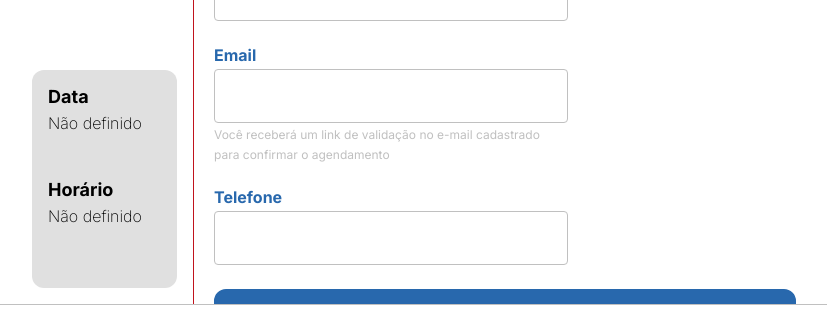
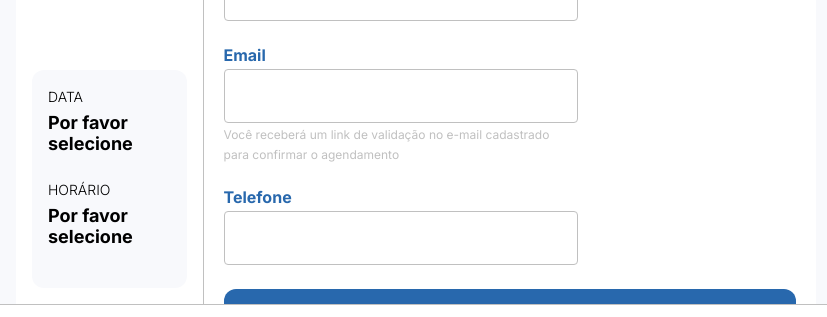
Before and after one commit to curi-dev/rhSystem_app, a Next.js app: page /form in a window 1280 px wide. Shown: the part 412-729 px from the top of the page, without its empty margins (224-1051 px from the left). Built offline with nearby package versions, Linux system fonts and the light colour scheme.

Commit message:
ui adjustments

```diff
--- a/package.json
+++ b/package.json
@@ -18,6 +18,7 @@
     "@types/react": "18.2.21",
     "@types/react-dom": "18.2.7",
     "@types/react-input-mask": "^3.0.2",
+    "@types/react-modal": "^3.16.0",
     "dayjs": "^1.11.9",
     "i": "^0.3.7",
     "next": "13.4.19",
--- a/src/app/form/components/Calendar/Calendar.tsx
+++ b/src/app/form/components/Calendar/Calendar.tsx
@@ -12,6 +12,20 @@ import { BsFillCalendarCheckFill } from 'react-icons/bs'
 
 import "react-modern-calendar-datepicker/lib/DatePicker.css";
 
+export const months = {
+    1: "Janeiro",
+    2: "Fevereiro",
+    3: "Março",
+    4: "Abril",
+    5: "Maio",
+    6: "Junho",
+    7: "Julho",
+    8: "Agosto",
+    9: "Setembro",
+    10: "Outubro",
+    11: "Novembro",
+    12: "Dezembro",
+}
 
 export const slots_mock = [
     { id: "", value: SlotTimeValue.SLOT_1, label: "6:00 AM - 7:00 AM" },
@@ -30,12 +44,12 @@ export const slots_mock = [
 interface CalendarProps {
     values: any
     actions: any
+    isModalOpen: boolean
 }
 
 // elevation of state
-const CalendarComponent: React.FC<CalendarProps> = ({ actions, values }) => {
+const CalendarComponent: React.FC<CalendarProps> = ({ actions, values, isModalOpen }) => {
 
-    console.log("values: ", values)
 
     return (
         <>
@@ -56,9 +70,9 @@ const CalendarComponent: React.FC<CalendarProps> = ({ actions, values }) => {
                         onChange={actions.onChangeSelectedDay}
                         shouldHighlightWeekends
 
+                        // renderFooter={true}
                         calendarClassName='custom-calendar'
                     />
-
                 <TimeSlotContainer >
                     {slots_mock && slots_mock.length > 0 && slots_mock?.map((s, i) => (
                         <Slot
--- a/src/app/form/components/ConfirmationModal/ConfirmationModal.tsx
+++ b/src/app/form/components/ConfirmationModal/ConfirmationModal.tsx
@@ -6,7 +6,6 @@ import { Description, ReadOnlyContainer, StyledInputGroup  } from './styles'
 
 import { AiFillExclamationCircle } from 'react-icons/ai'
 import { Button } from '@/components';
-import { DayValue } from 'react-modern-calendar-datepicker';
 import { SlotTimeValue } from '../Calendar/interfaces';
 
 const customStyles = {
@@ -19,9 +18,11 @@ const customStyles = {
       transform: 'translate(-50%, -50%)',
       width: '100%',
       height: '50%',
-      maxWidth: '800px',
-      maxHeight: '374px'
+      maxWidth: '700px',
+      maxHeight: '374px',
+      boxShadow: '0 1em 3em rgba(156, 136, 255,0.2)'
     },
+    overlay: { zIndex: 1000 }
 };
 
 interface ConfirmationModalProps {
@@ -49,10 +50,11 @@ const ConfirmationModal: React.FC<ConfirmationModalProps> = ({ isOpen, onCloseMo
             isOpen={isOpen}
             onRequestClose={closeModal}
             style={customStyles}
+            ariaHideApp={false}
         >
 
             <div>
-                <div style={{ display: 'flex', alignItems: 'flex-start', border: '0.5px solid #e0e0e0', padding: 8 }}>
+                <div style={{ display: 'flex', alignItems: 'flex-start', border: '0.5px solid #e0e0e0', padding: 12 }}>
                     <div style={{ marginRight: 4, height: '100%', display: 'flex', alignItems: 'center' }}>
                         <AiFillExclamationCircle color="#c0131d" size={25} />
                     </div>
--- a/src/app/form/components/PersonalData/PersonalData.tsx
+++ b/src/app/form/components/PersonalData/PersonalData.tsx
@@ -3,13 +3,12 @@ import { Input, InputMaskComponent } from '@/components'
 import { Title } from '@/components/Title'
 
 import { FaUserEdit } from 'react-icons/fa'
-import { AiFillFilePdf } from 'react-icons/ai'
 
 import { Description } from './styles'
 
 
+
 const PersonalData: React.FC<{  }> = () => {
-
 
 
     return (
@@ -41,7 +40,7 @@ const PersonalData: React.FC<{  }> = () => {
             />
             <InputMaskComponent label={"Telefone"} field='phone' mask={'(99) 99999-9999'} registerOptions={{ required: true, pattern: { value: /^[0-9]{11}$/, message: "número de telefone inválido" } }} />
 
-            <div style={{ width: '100%', borderRadius: '12px', backgroundColor: '#2868ad', borderColor: '#2868ad', borderStyle: 'solid', borderWidth: 2, height: 152, padding: 16 }}>
+            <div style={{ width: '100%', borderRadius: '12px', backgroundColor: '#2868ad', border: 'none', height: 152, padding: 16 }}>
                 <div style={{
                     //color: '#2868ad',
                     marginBottom: 16,
--- a/src/app/form/page.tsx
+++ b/src/app/form/page.tsx
@@ -1,10 +1,11 @@
 "use client"
+
 import { useState } from 'react'
 
 import { useForm, FormProvider } from 'react-hook-form'
 
 import { Button, Header } from '../../components'
-import { Slot, slots_mock } from './components/Calendar/Calendar'
+import { Slot, months, slots_mock } from './components/Calendar/Calendar'
 
 import { StyledContainer, Footer, SideMenu, InterviewInformation } from './styles'
 import { CalendarComponent, PersonalData } from './components'
@@ -23,6 +24,7 @@ const Form = () => {
 
 
     const [step, setStep] = useState<number>(0)
+
     const [isModalOpen, setIsModalOpen] = useState(false)
 
     const [selectedDay, setSelectedDay] = useState<DayValue | null>(null);
@@ -32,10 +34,10 @@ const Form = () => {
     const steps: any = {
         0: {
             'component': <PersonalData />,
-            'next': () => {
+            next: () => {
                 setStep(step +1)
             },
-            'validate': () => {
+            validate: () => {
                 //let fields_to_validate = ["name", "email", "phone"]
                 let fields_to_validate = ["name", "email"]
                 for (let i = 0; i < fields_to_validate.length; i++) {
@@ -49,13 +51,15 @@ const Form = () => {
 
         },
         1: {
-            'component': <CalendarComponent
+            component: <CalendarComponent
+                            isModalOpen={isModalOpen}
                             values={{ selectedDay, slot }}
-                            actions={{ onChangeSelectedDay: (v: any) => setSelectedDay(v), onChangeSlot: (v: SlotTimeValue) => setSlot(v) }} />},
-            'next': () => {
+                            actions={{ onChangeSelectedDay: (v: any) => setSelectedDay(v), onChangeSlot: (v: SlotTimeValue) => setSlot(v) }}
+                        />,
+            next: () => {
                 setIsModalOpen(true)
             },
-            'validate': () => {
+            validate: () => {
                 if (selectedDay && slot) {
                     return true
                 }
@@ -63,6 +67,7 @@ const Form = () => {
                 return false
             }
         }
+    }
 
 
     const handleOnProgress = (num: number) => {
@@ -125,7 +130,7 @@ const Form = () => {
                         {/* first-child */}
                         <div>
                             <span>
-                                Data
+                                DATA
                             </span>
                         </div>
 
@@ -133,9 +138,10 @@ const Form = () => {
                             <span>
                                 {
                                     selectedDay ? (
-                                        getDate()
+                                        // @ts-ignore
+                                        `${selectedDay.day}.${months[selectedDay.month]}.${selectedDay.year}`
                                     ) : (
-                                        "Não definido"
+                                        "Por favor selecione"
                                     )
                                 }
                             </span>
@@ -147,7 +153,7 @@ const Form = () => {
                         {/* first-child */}
                         <div>
                             <span>
-                                Horário
+                                HORÁRIO
                             </span>
                         </div>
                         <div>
@@ -159,7 +165,7 @@ const Form = () => {
                                         return time['label']
                                     }
 
-                                    return "Não definido"
+                                    return "Por favor selecione"
                                 })()
                             }
                             </span>
--- a/src/app/form/styles.ts
+++ b/src/app/form/styles.ts
@@ -11,12 +11,15 @@ export const StyledContainer = styled.div`
     max-width: 800px;
 
     margin: 0 auto;
+
+    background-color: #fff;
 `
 
 export const SideMenu = styled.menu`
-    width: 30%;
+    width: 32%;
+    min-width: 173px;
     border-right-color: #c0c0c0;
-    border-right-color: #c0131d;
+    //border-right-color: #c0131d;
     border-right-width: 1px;
     border-right-style: solid;
 
@@ -33,6 +36,7 @@ export const SideMenu = styled.menu`
         font-size: 20px;
         margin-bottom: 16px;
     }
+
 `
 
 export const Footer = styled.footer`
@@ -64,7 +68,7 @@ export const Footer = styled.footer`
 
 export const InterviewInformation = styled.div`
     margin-bottom: 16px;
-    background-color: #e0e0e0;
+    background-color: #f8f9fc;
     border-radius: 12px;
     height: 218px;
     width: 100%;
@@ -81,14 +85,14 @@ export const InterviewInformation = styled.div`
             margin-bottom: 6px;
 
             & span {
-                font-weight: 700;
-                font-size: 18px;
+                font-weight: 300;
+                font-size: 14px;
             }
         }
 
         & div span {
-            font-weight: 200;
-            font-size: 16px;
+            font-weight: 700;
+            font-size: 18px;
         }
 
 
--- a/src/app/globals.css
+++ b/src/app/globals.css
@@ -105,7 +105,7 @@ a {
   height: 100vh;
 
   display: flex;
-  background-color: #fff;
+  background-color: #f8f9fc;
 }
 
 .custom-calendar {
@@ -113,7 +113,6 @@ a {
   /* height: 450px !important; */
   margin-right: 12px !important;
   box-shadow: none !important;
-
 }
 
 input[type="file"] {
--- a/src/components/Button/Button.tsx
+++ b/src/components/Button/Button.tsx
@@ -13,7 +13,7 @@ const Button: React.FC<ButtonProps> = ({ text, fill = true, hollow = false, ...p
 
 
     return (
-        <StyledButton {...props} fill={fill} hollow={hollow} >
+        <StyledButton {...props} $hollow={hollow} >
             {text}
         </StyledButton>
     )
--- a/src/components/Button/styled.ts
+++ b/src/components/Button/styled.ts
@@ -1,7 +1,7 @@
 import styled, { css } from 'styled-components'
 
 
-export const StyledButton = styled.button<{ fill?: boolean, hollow?: boolean }>`
+export const StyledButton = styled.button<{ $hollow?: boolean }>`
     width: 128px;
     height: 55px;
     background-color: #000000;
@@ -15,8 +15,8 @@ export const StyledButton = styled.button<{ fill?: boolean, hollow?: boolean }>`
     font-weight: 900;
     //font-family: 'Poppins', 'sans-serif';
 
-    ${(props) => {
-        if (props.hollow) {
+    ${({ $hollow }) => {
+        if ($hollow) {
             return css`
                 background-color: #fff;
                 outline: none;
```
Also changed, not shown: 1 other file (tests, documents, lock files or other folders). Lines whose indentation alone changed are shown as unchanged.
